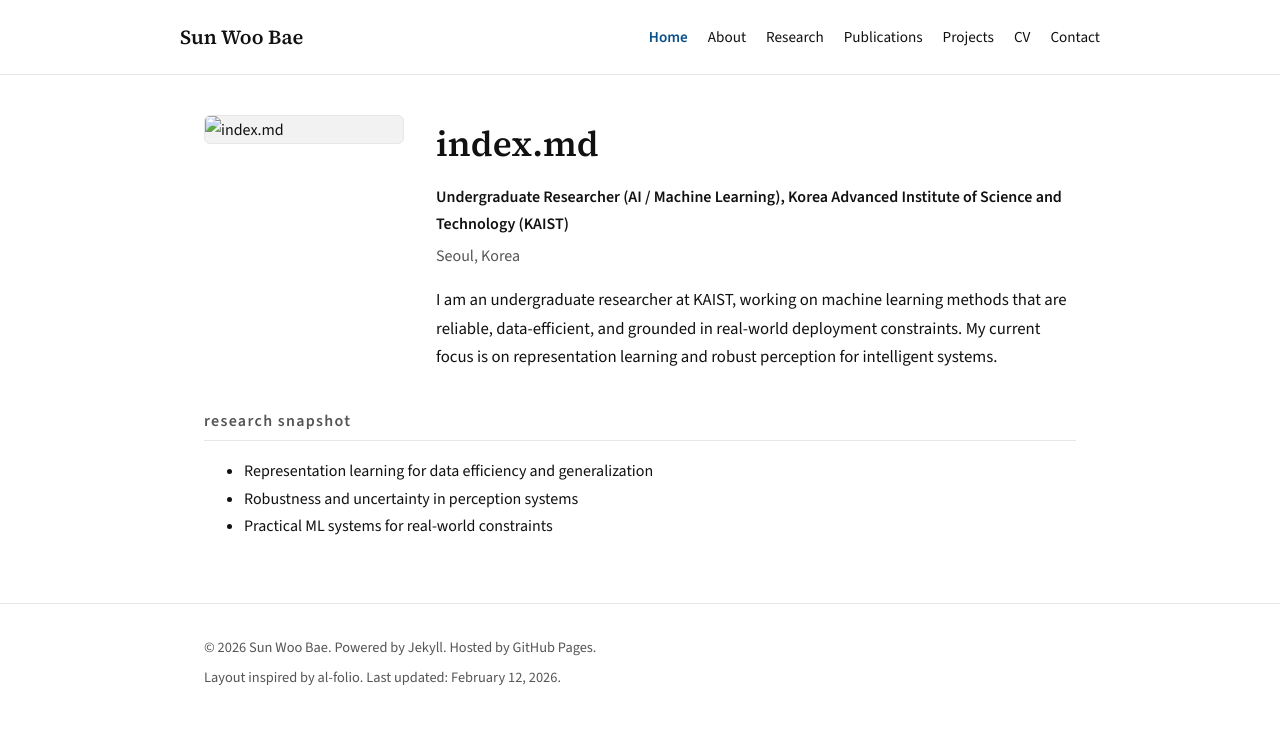
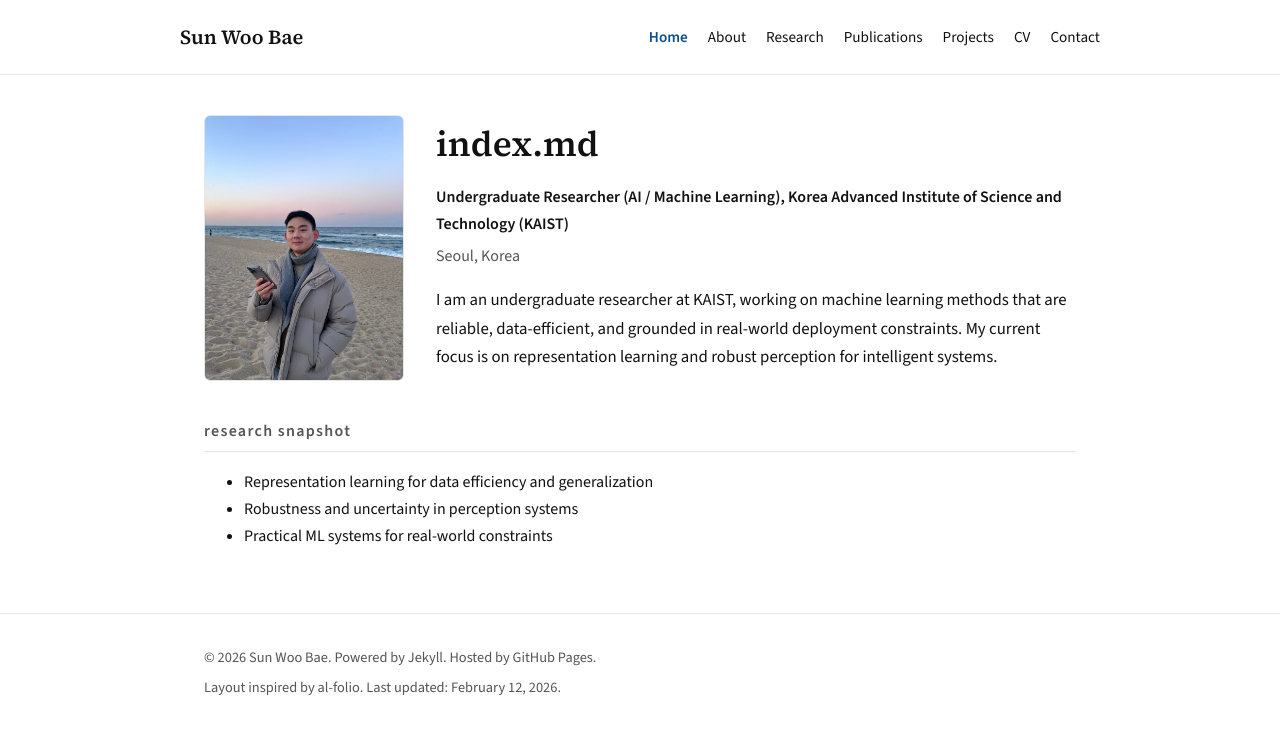
Before and after one commit to sunwoo02/sunwoo02.github.io, a Jekyll site: the page built from index.md, in a window 1280 px wide. Shown: the top 734 px of the page. Built offline with Jekyll 4.4.1, drawn with Linux system fonts in a browser that asks for light colours.

Commit message:
Update profile image source in home layout

```diff
--- a/_layouts/home.html
+++ b/_layouts/home.html
@@ -4,7 +4,7 @@ layout: default
 <section class="home-hero">
   <div class="profile-card">
     <div class="profile-image">
-      <img src="{{ '/assets/img/profile.jpg' | relative_url }}" alt="{{ page.name | default: site.title }}">
+      <img src="{{ '/assets/img/bio_photo.jpg' | relative_url }}" alt="{{ page.name | default: site.title }}">
     </div>
     <div class="profile-text">
       <h1>{{ page.name | default: site.title }}</h1>
```
